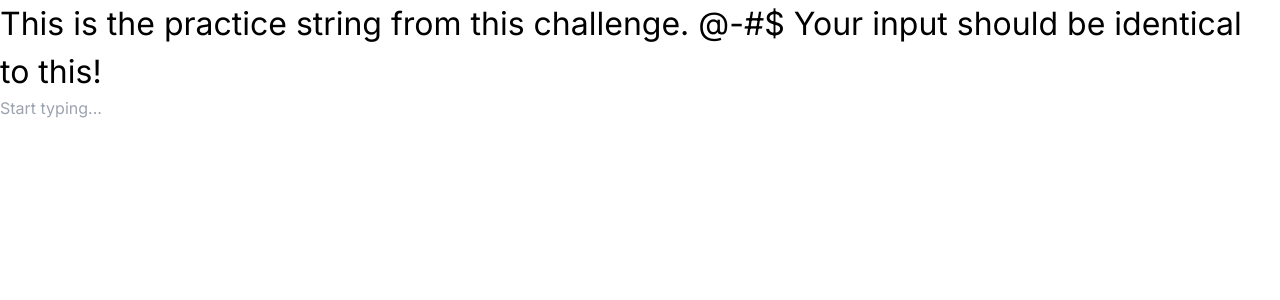
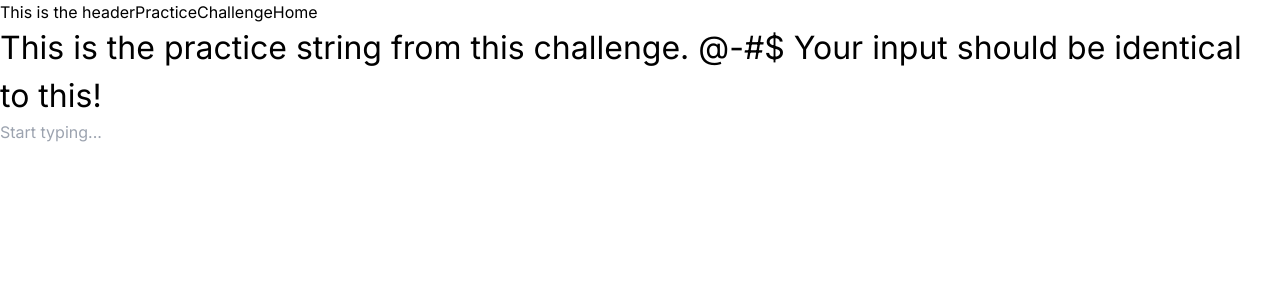
Before and after one commit to jason1642/speed-scripter, a Next.js app: page /practice in a window 1280 px wide. Shown: the top 300 px of the page. Built offline with nearby package versions, Linux system fonts and the light colour scheme.

Commit message:
Import and create components

```diff
--- a/src/app/practice/layout.tsx
+++ b/src/app/practice/layout.tsx
@@ -1,10 +1,15 @@
 'use client'
+
+import NoLoginHeader from "@/components/headers/NoLoginHeader";
+
 interface IprojectDirectoryLayoutProps {
     children: React.ReactNode;
 }
 const ChallengesLayout: React.FunctionComponent<IprojectDirectoryLayoutProps> = ({children}) => {
   return (
     <section>
+        <NoLoginHeader />
+
         {children}
     </section>
   );
--- a/src/app/practice/page.tsx
+++ b/src/app/practice/page.tsx
@@ -1,6 +1,6 @@
 'use client'
 import * as React from 'react';
-import ChallengeDisplay from '../../components/ChallengeDisplay';
+import ChallengeDisplay from '../../components/challenge-panel/ChallengeDisplay';
 
 interface IAppProps {
 
--- a/src/components/ChallengeDisplay.tsx
+++ b/src/components/challenge-panel/ChallengeDisplay.tsx
@@ -1,9 +1,15 @@
-import * as React from 'react';
+import { useEffect, useState, FunctionComponent } from "react";
 
 interface IChallengeDisplayProps {
     stringGoal: string;
     userInput: string;
 }
+
+interface IProgressStateTypes {
+    currentIndex: number;
+
+}
+
 type challengeTypes = Array< {
     id: number;
     character: string;
@@ -18,12 +24,14 @@ type ErrorTypes = {
     errorFirstIndex?: number;
 }
 
-const ChallengeDisplay: React.FunctionComponent<IChallengeDisplayProps> = ({stringGoal, userInput}) => {
+const ChallengeDisplay: FunctionComponent<IChallengeDisplayProps> = ({stringGoal, userInput}) => {
     // This can be an array of spans where each span highlights green when correct and red when there is an error
     // The id=index will determine what to highlight if there is an error
-    const [challenge, setChallenge] = React.useState<challengeTypes>(stringGoal.split('').map((e, i)=>{ return { id:i, character: e, element:<span>{e}</span> }}))
-    const [error,setError ] = React.useState<ErrorTypes>({hasError: false, message: undefined, errorFirstIndex: undefined})
-    const [errorMessage, setErrorMessage] = React.useState<string>('')
+    const [progressState, setProgressState] = useState<IProgressStateTypes>()
+    const [elapsedTime, setElapsedTime] = useState<number>()
+    const [challenge, setChallenge] = useState<challengeTypes>(stringGoal.split('').map((e, i)=>{ return { id:i, character: e, element:<span>{e}</span> }}))
+    const [error,setError ] = useState<ErrorTypes>({hasError: false, message: undefined, errorFirstIndex: undefined})
+    const [errorMessage, setErrorMessage] = useState<string>('')
 
 
 
@@ -44,7 +52,7 @@ const ChallengeDisplay: React.FunctionComponent<IChallengeDisplayProps> = ({stri
             console.log('same as challenge')
             setChallenge(prev=>{
                 if(userInput.length !== 0) {
-                    prev[userInput.length ].element = <span style={{backgroundColor:"#12421074", textDecoration:'underline', color: 'white'}}>{challenge[userInput.length].character}</span>
+                    prev[userInput.length ].element = <span style={{ textDecoration:'underline', borderBottom: '1px solid black', color: 'green'}}>{challenge[userInput.length].character}</span>
 
                     // prev[userInput.length].element = <span style={{backgroundColor:"#124210", textDecoration:'underline', color: 'white'}}>{challenge[userInput.length].character}</span>
 
@@ -67,7 +75,7 @@ const ChallengeDisplay: React.FunctionComponent<IChallengeDisplayProps> = ({stri
     }
 
 
-    React.useEffect(()=>{
+    useEffect(()=>{
         compareFunction(stringGoal, userInput)
         console.log('running useeffect')
     },[userInput])
--- /dev/null
+++ b/src/components/headers/NoLoginHeader.tsx
@@ -0,0 +1,39 @@
+import Link from 'next/link';
+import * as React from 'react';
+import styled from 'styled-components';
+
+
+const Container = styled.div`
+  display: flex;
+`;
+
+interface INoLoginHeaderProps {
+}
+
+const NoLoginHeader: React.FunctionComponent<INoLoginHeaderProps> = (props) => {
+  return (
+    <Container>
+        This is the header
+
+
+
+        <Link
+            href={'/practice'}
+        >
+            Practice
+        </Link>
+        <Link
+            href={'/challenge'}
+        >
+            Challenge
+        </Link>
+        <Link
+            href={'/'}
+        >
+            Home
+        </Link>
+    </Container>
+  );
+};
+
+export default NoLoginHeader;
```
